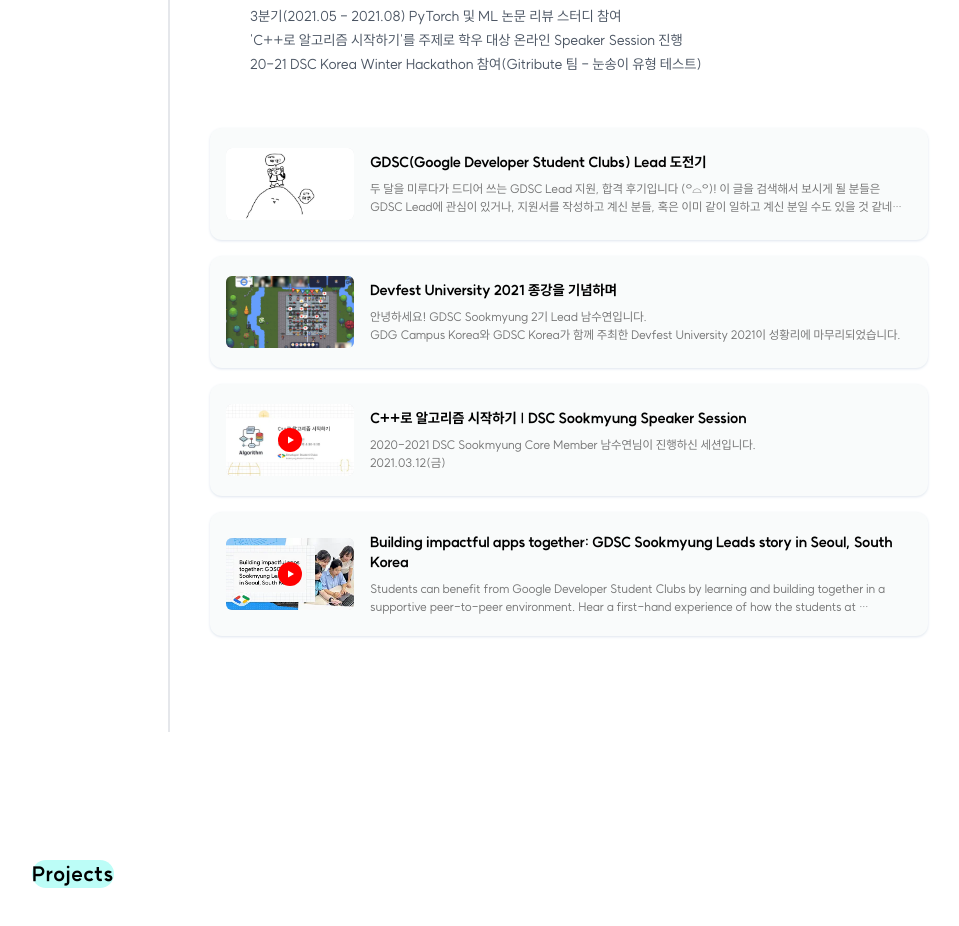
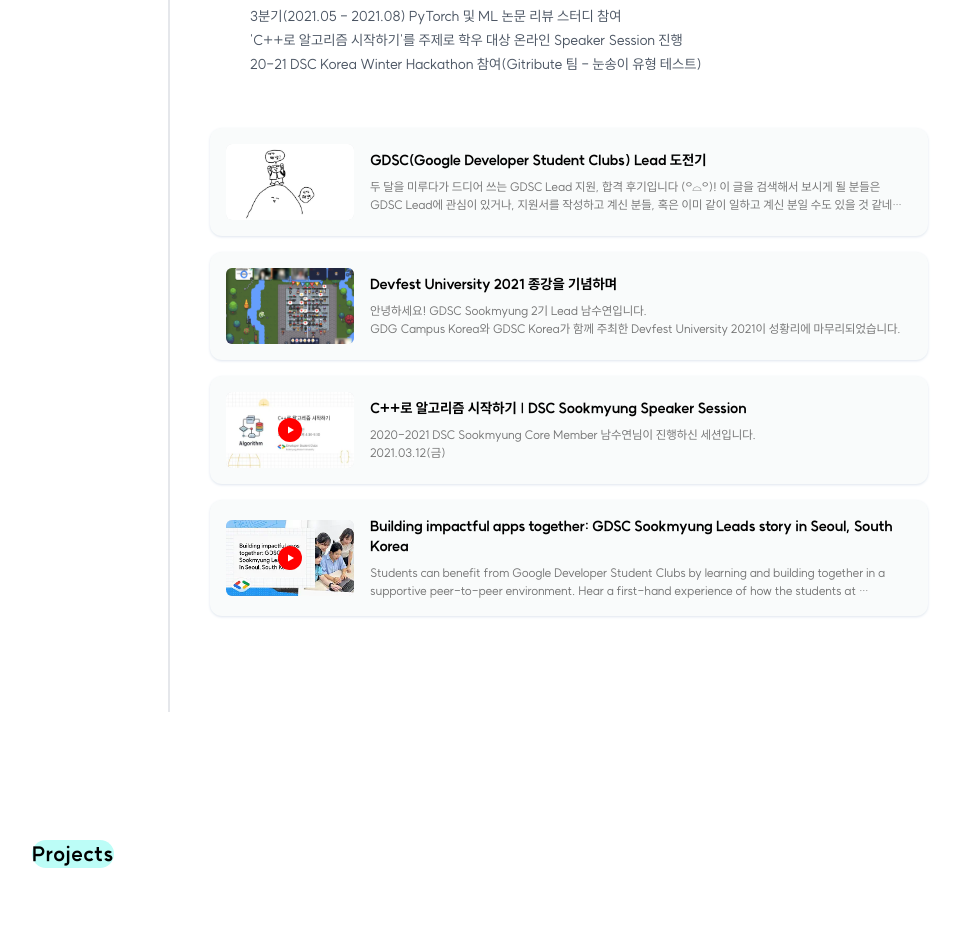
Before and after one commit to mori8/resume, a Next.js app: page / in a window 1280 px wide. Shown: the part 1822-2748 px from the top of the page, without its empty margins (160-1119 px from the left). Built offline with nearby package versions, Linux system fonts and the light colour scheme.

Commit message:
Refactor: RoundedRect.. 컴포넌트를 재사용이 용이하도록 개선

```diff
--- a/components/atoms/RoundedRectImageView.tsx
+++ b/components/atoms/RoundedRectImageView.tsx
@@ -1,26 +1,39 @@
 import React from "react";
 import Image from "next/image";
+import classNames from "classnames";
 
 type Props = {
-  imageURL?: string;
+  imageURL: string;
   type: string;
+  size: string;
 };
 
-function RoundedRectImageView({ imageURL, type }: Props) {
+function RoundedRectImageView({
+  imageURL,
+  type,
+  size = 'sm'
+}: Props) {
   return (
-    <div className="rounded-md w-[128px] h-[72px] bg-gray-200 relative overflow-hidden">
+    <div className={classNames("rounded-md bg-gray-200 relative overflow-hidden", {
+      "w-[128px] h-[76px]": size === 'sm',
+      "w-[300px] h-[150px]": size === 'md',
+      "w-[400px] h-[280px]": size === 'lg',
+    })}>
       {type === "youtube" && (
         <div className="w-6 h-6 absolute top-1/2 left-1/2 z-10 -translate-x-1/2 -translate-y-1/2">
           <Image
             src="/images/youtube-play-button.svg"
             alt="youtube play button"
-            layout="fill"
+            width={24}
+            height={24}
           />
         </div>
       )}
-      {imageURL && (
-        <Image src={imageURL} alt="references thumbnail" layout="fill" />
-      )}
+      <Image
+        src={imageURL}
+        alt="references thumbnail"
+        layout="fill"
+      />
     </div>
   );
 }
--- a/components/molecules/ReferencesAnchorButton.tsx
+++ b/components/molecules/ReferencesAnchorButton.tsx
@@ -21,10 +21,10 @@
     <a href={href} target="_blank">
       <div
         className={ClassNames(
-          "w-full flex flex-row gap-4 rounded-xl px-4 py-5 items-center bg-[#F9FBFB] shadow shadow-slate-200 mb-4 transition-all cursor-pointer hover:shadow-lg hover:shadow-slate-200 hover:bg-slate-100",
+          "w-full flex flex-row gap-4 rounded-xl p-4 items-center bg-[#F9FBFB] shadow shadow-slate-200 mb-4 transition-all cursor-pointer hover:shadow-lg hover:shadow-slate-200 hover:bg-slate-100"
         )}
       >
-        <RoundedRectImageView imageURL={imageURL} type={type} />
+        {imageURL && <RoundedRectImageView imageURL={imageURL} type={type} size='sm' />}
         <div className="flex-1">
           <h5 className="font-bold mb-2 text-sm">{title}</h5>
           <p className="text-neutral-500 leading-normal whitespace-pre-wrap truncate line-clamp-2 w-full text-xs">
```
